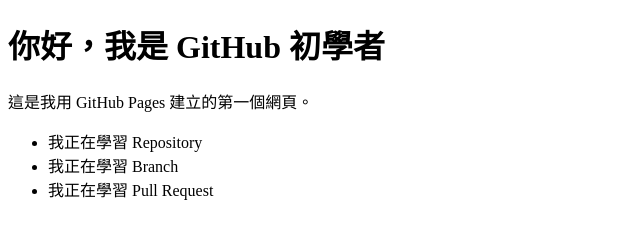
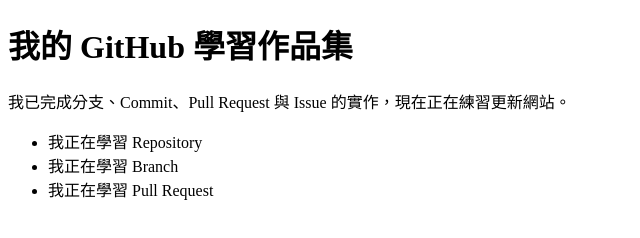
Before and after one commit to shanechangcsc-stack/my-first-github-project, a plain HTML site: page index.html in a window 1280 px wide. Shown: the whole page, without its empty margins (0-640 px from the left). Drawn offline with Linux system fonts and the light colour scheme.

Commit message:
更新首頁標題與學習成果介紹

```diff
--- a/index.html
+++ b/index.html
@@ -6,8 +6,8 @@
   <title>我的 GitHub 網頁</title>
 </head>
 <body>
-  <h1>你好，我是 GitHub 初學者</h1>
-  <p>這是我用 GitHub Pages 建立的第一個網頁。</p>
+  <h1>我的 GitHub 學習作品集</h1>
+  <p>我已完成分支、Commit、Pull Request 與 Issue 的實作，現在正在練習更新網站。</p>
   <ul>
     <li>我正在學習 Repository</li>
     <li>我正在學習 Branch</li>
```
